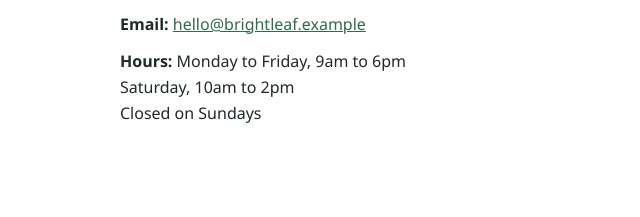
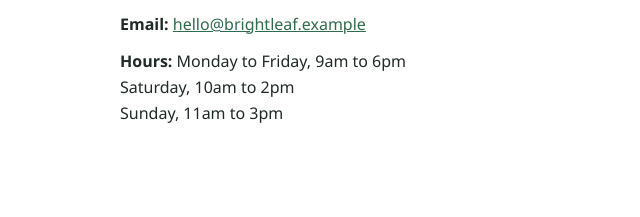
Before and after one commit to rammanohar99/company-website, a plain HTML site: page site/contact.html in a window 1280 px wide. Shown: the part 428-645 px from the top of the page, 0-640 px from the left. Drawn offline with Linux system fonts and the light colour scheme.

Commit message:
Website change: add Sunday hours to Contact page (#3)
Co-authored-by: builder-agent <builder-agent@users.noreply.github.com>

```diff
--- a/site/contact.html
+++ b/site/contact.html
@@ -37,7 +37,7 @@
             <li><strong>Phone:</strong> <a href="tel:+912040001234">+91&nbsp;20&nbsp;4000&nbsp;1234</a></li>
             <li><strong>WhatsApp:</strong> <a href="https://wa.me/919876543210">+91&nbsp;98765&nbsp;43210</a></li>
             <li><strong>Email:</strong> <a href="mailto:hello@brightleaf.example">hello@brightleaf.example</a></li>
-            <li><strong>Hours:</strong> Monday to Friday, 9am to 6pm<br>Saturday, 10am to 2pm<br>Closed on Sundays</li>
+            <li><strong>Hours:</strong> Monday to Friday, 9am to 6pm<br>Saturday, 10am to 2pm<br>Sunday, 11am to 3pm</li>
           </ul>
         </div>
       </section>
```
